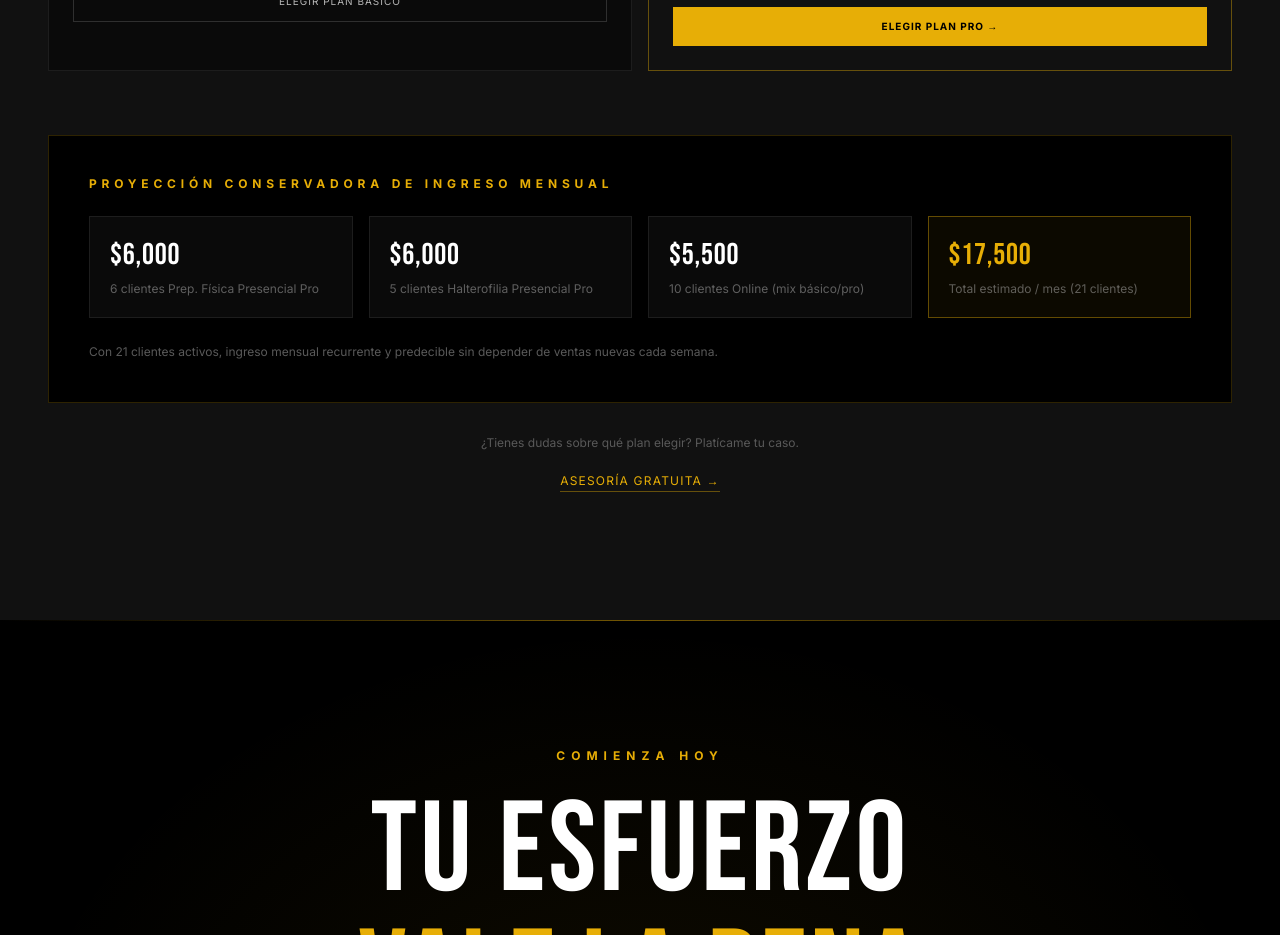
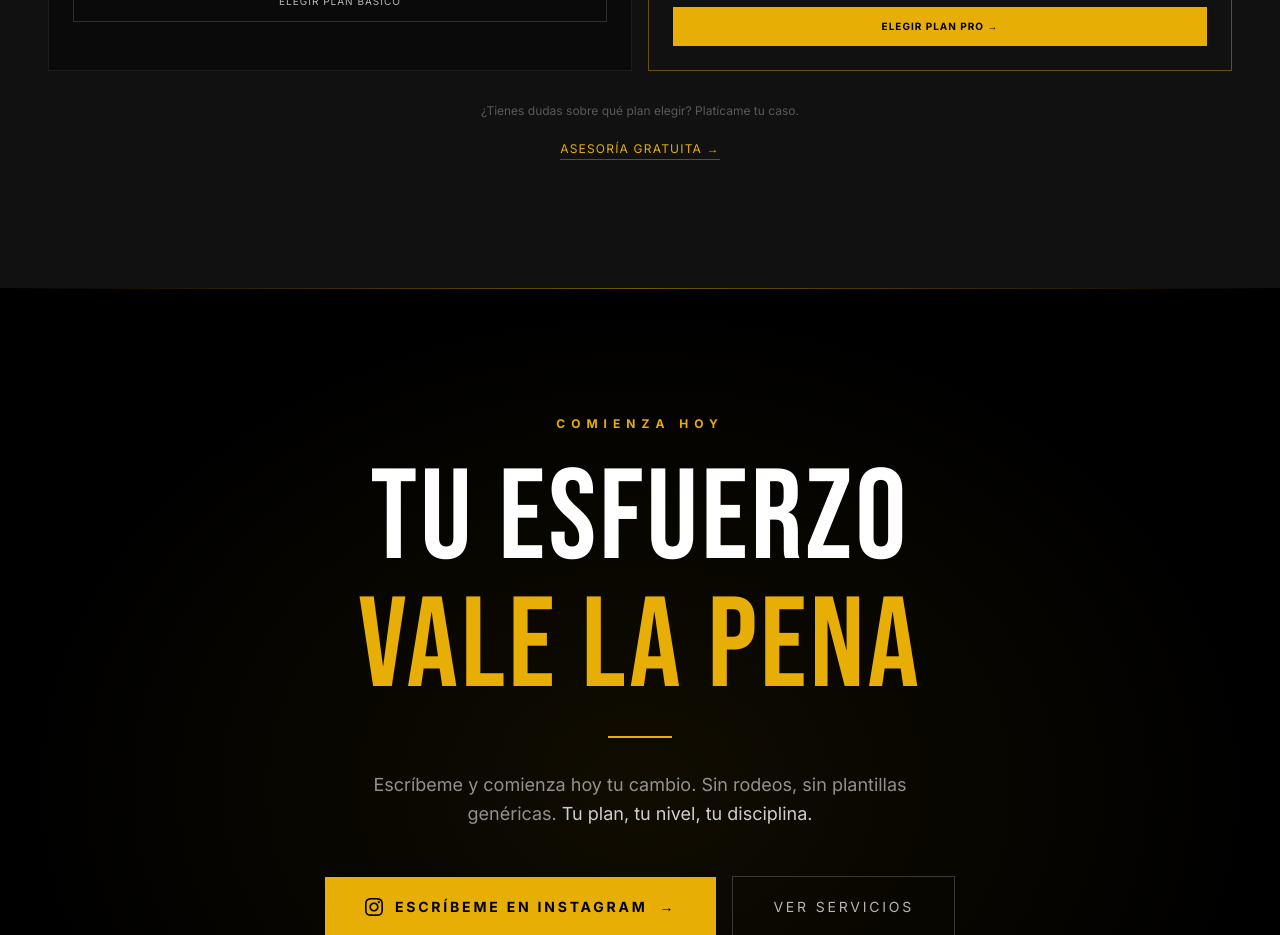
Before and after one commit to DorisMaltes/jose-angel-training, a Next.js app: page / in a window 1280 px wide. Shown: the part 7640-8575 px from the top of the page. Built offline with nearby package versions, Linux system fonts and the light colour scheme.

Commit message:
auto: update Pricing.tsx

```diff
--- a/components/Pricing.tsx
+++ b/components/Pricing.tsx
@@ -303,40 +303,6 @@ export default function Pricing() {
           ))}
         </div>
 
-        {/* Projection block */}
-        <div className="mt-16 bg-black border border-[#E7AE06]/20 p-8 lg:p-10">
-          <p className="text-[#E7AE06] text-xs tracking-[0.4em] uppercase font-bold mb-6">
-            Proyección conservadora de ingreso mensual
-          </p>
-          <div className="grid grid-cols-2 lg:grid-cols-4 gap-4 mb-6">
-            {[
-              { label: '6 clientes Prep. Física Presencial Pro', value: '$6,000' },
-              { label: '5 clientes Halterofilia Presencial Pro', value: '$6,000' },
-              { label: '10 clientes Online (mix básico/pro)', value: '$5,500' },
-              { label: 'Total estimado / mes (21 clientes)', value: '$17,500', highlight: true },
-            ].map((metric) => (
-              <div
-                key={metric.label}
-                className={`p-5 border ${
-                  metric.highlight
-                    ? 'border-[#E7AE06]/40 bg-[#E7AE06]/5'
-                    : 'border-white/8 bg-[#0a0a0a]'
-                }`}
-              >
-                <p className={`font-display text-3xl tracking-wide mb-2 ${
-                  metric.highlight ? 'text-[#E7AE06]' : 'text-white'
-                }`}>
-                  {metric.value}
-                </p>
-                <p className="text-white/35 text-xs leading-snug">{metric.label}</p>
-              </div>
-            ))}
-          </div>
-          <p className="text-white/35 text-xs leading-relaxed">
-            Con 21 clientes activos, ingreso mensual recurrente y predecible sin depender de ventas nuevas cada semana.
-          </p>
-        </div>
-
         {/* Bottom note */}
         <div className="mt-8 text-center">
           <p className="text-white/30 text-xs mb-4">
```
